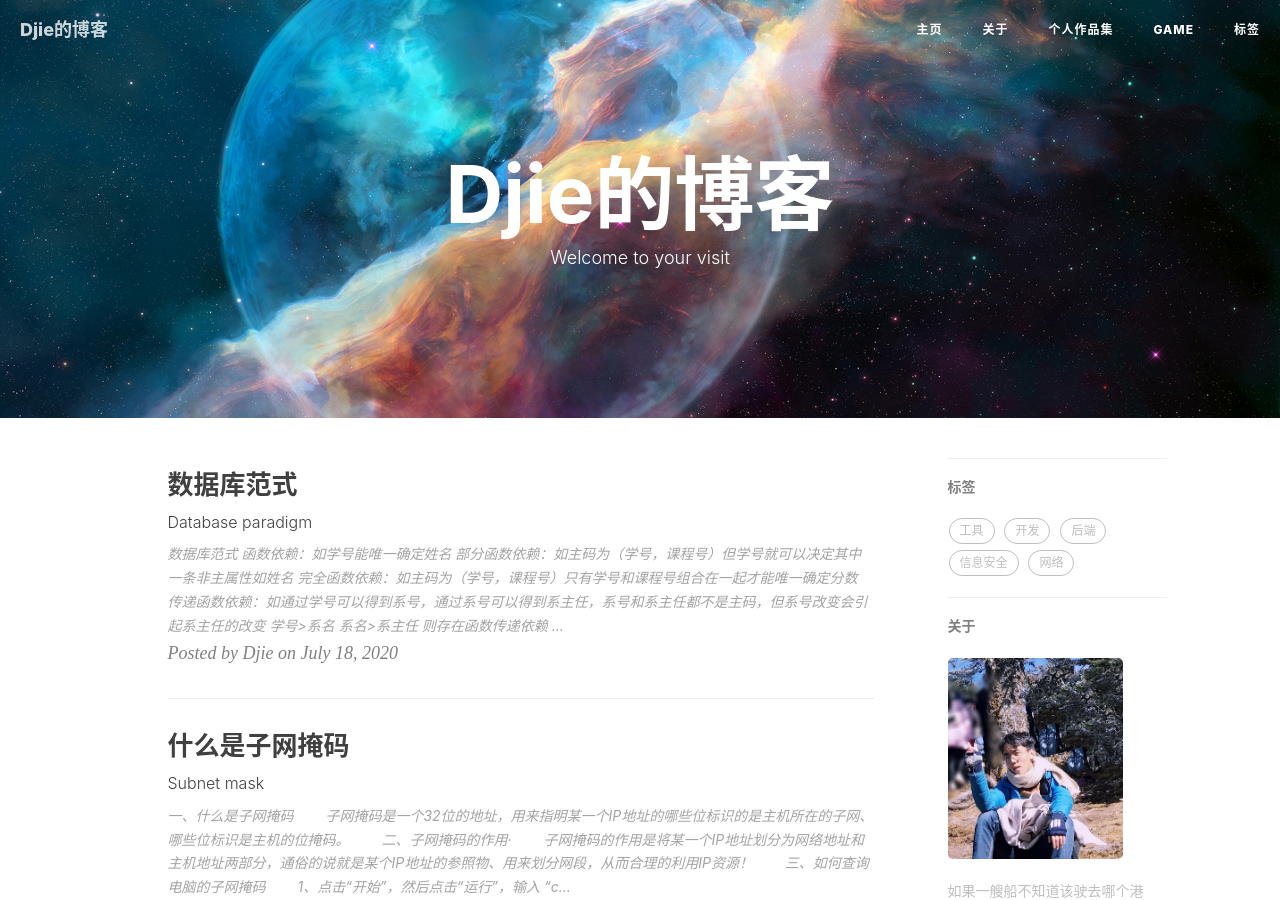
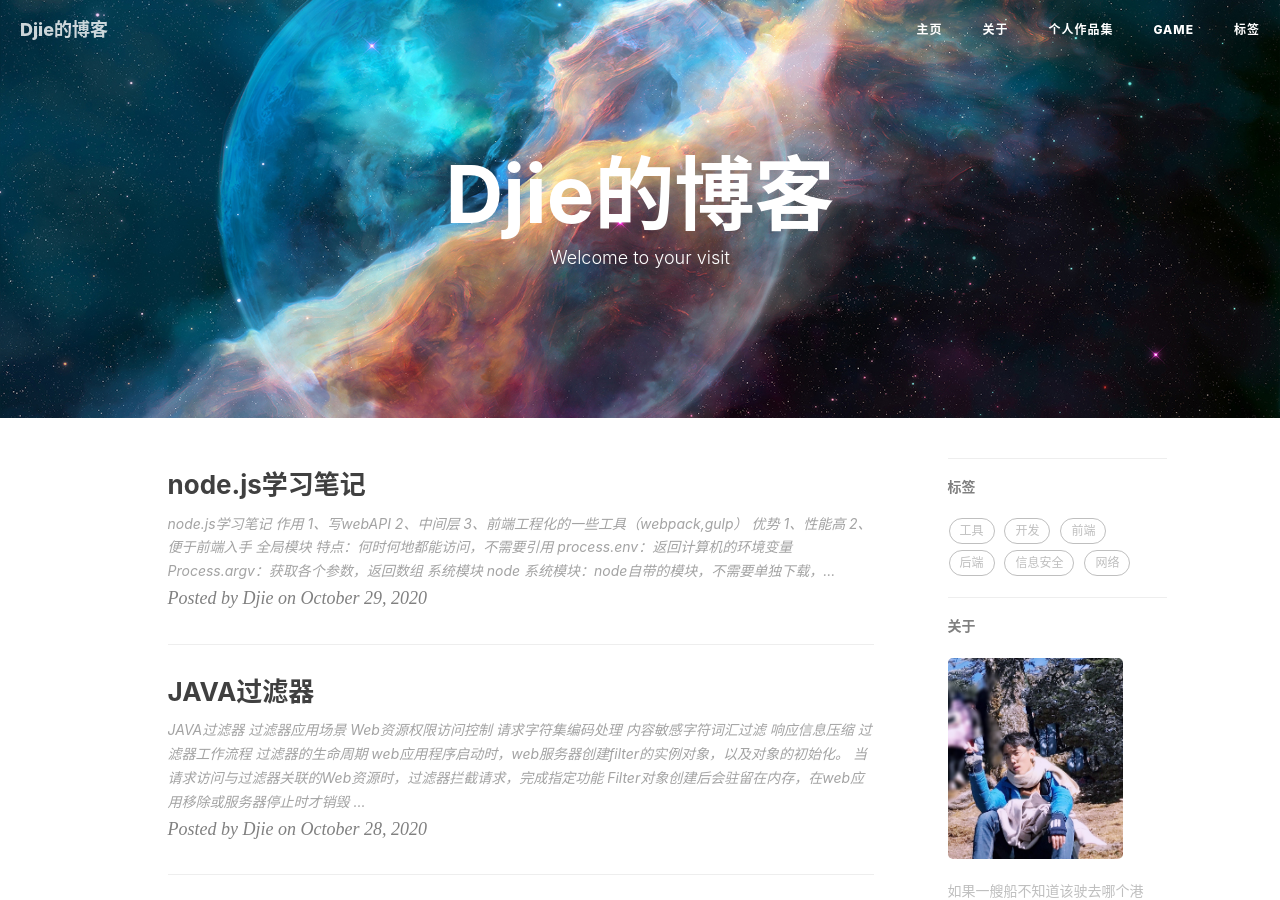
Before and after one commit to wsdjie/wsdjie.github.io, a Jekyll site: the page built from index.html, in a window 1280 px wide and 900 px high. Built offline with Jekyll 4.4.1, drawn with Linux system fonts in a browser that asks for light colours; nearby versions of some CDN libraries; the list of posts is cut into pages by our own code; comment, search, counter and statistics services are not loaded; some of the changed text lies outside the part shown.

Commit message:
新增了node.js笔记和java拦截器

````diff
--- a/_layouts/default.html
+++ b/_layouts/default.html
@@ -1,5 +1,5 @@
 <!DOCTYPE html>
-<html lang="en">
+<html lang="zh-CN">
 
 {% include head.html %}
 
--- /dev/null
+++ b/_posts/2020-10-28-JAVA_filter.md
@@ -0,0 +1,241 @@
+---
+layout:     post
+title:      "JAVA过滤器"
+subtitle:   ""
+date:      	2020-10-28-21:00:00
+author:     "Djie"
+header-img: "img/ES.jpg"
+tags:
+  - 后端
+  - 开发
+---
+
+## JAVA过滤器
+
+### 过滤器应用场景
+
+Web资源权限访问控制
+
+请求字符集编码处理
+
+内容敏感字符词汇过滤
+
+响应信息压缩
+
+### 过滤器工作流程
+
+<img src="/img/in-post/1603857853322.png">
+
+### 过滤器的生命周期
+
+web应用程序**启动**时，web服务器**创建**filter的实例对象，以及对象的**初始化**。
+
+当请求访问与过滤器**关联**的Web资源时，过滤器**拦截请求**，**完成指定功能**
+
+Filter对象创建后会**驻留在内存**，在web应用移除或服务器**停止**时才**销毁**
+
+过滤器的创建和销毁由**web服务器负责**
+
+### 过滤器的实现步骤
+
+1、编写java类实现Filter接口，并实现其doFilter方法
+
+2、在web.xml文件中对filter类进行注册，并设置所拦截的资源
+
+#### 过滤器链
+
+在一个web应用中，多个过滤器组合起来称为一个过滤器链
+
+过滤器的调用顺序取决于过滤器在web.xml文件中的注册顺序
+
+
+
+### 举个栗子
+
+**例**
+
+java页面:
+
+```java
+public class test implements Filter{
+
+	/**
+	 * 销毁方法，做清理操作
+	 */
+	@Override
+	public void destroy() {
+		// TODO Auto-generated method stub
+		System.out.println("拦截器销毁");
+
+	}
+
+	/**
+	 *  主要方法，完成过滤器功能
+	 *  FilterChain 过滤器链对象
+	 */
+	@Override
+	public void doFilter(ServletRequest requert, ServletResponse response, FilterChain chain)
+			throws IOException, ServletException {
+		System.out.println("拦截处理");
+		//方法内获取初始化蚕食
+		String systemName = config.getInitParameter("systemName");
+		//拦截完成后通知WEB服务器已完成，进行下一步操作或执行过滤器链的下一个过滤器若没有则执行请求，对请求资源进行处理
+		chain.doFilter(requert,response);
+	}
+
+	@Override
+	/**
+	 * 初始化方法
+	 */
+	public void init(FilterConfig config) throws ServletException {
+		// TODO Auto-generated method stub
+		System.out.println("拦截器初始化");
+		this.config = config;//获取初始化参数
+	}
+
+	private FilterConfig config;
+
+}
+```
+
+web.xml页面
+
+```xml
+	<filter>
+		<filter-name>characterEncodingFilter</filter-name><!-- 名称 -->
+		<filter-class>test</filter-class><!-- 所在类 -->
+
+		<init-param><!-- 初始化参数 -->
+			<param-name>systemName</param-name>
+			<param-value>key</param-value>
+		</init-param>
+	</filter>
+
+
+	<filter-mapping>
+		<filter-name>characterEncodingFilter</filter-name><!-- 映射的过滤器 -->
+		<url-pattern>/*</url-pattern><!-- 对所有的请求都做拦截处理 -->
+	</filter-mapping>
+```
+
+例2：解决中文乱码问题
+
+```java
+public class CharacterEncodingFilter implements Filter {
+
+	private FilterConfig config;
+
+	@Override
+	public void destroy() {
+
+	}
+
+	@Override
+	public void doFilter(ServletRequest request, ServletResponse response, FilterChain chain)
+			throws IOException, ServletException {
+
+		request.setCharacterEncoding(config.getInitParameter("charset"));// 根据过滤器配置字符集，设置请求字符集编码
+
+		// System.out.println("characterEncodingFilter 请求预处理");//测试过滤器（链）工作流程使用
+		chain.doFilter(request, response);
+		// System.out.println("characterEncodingFilter 响应后处理");//测试过滤器（链）工作流程使用
+
+	}
+
+	@Override
+	public void init(FilterConfig config) throws ServletException {
+		this.config = config;
+
+	}
+	}
+```
+
+xml
+
+```xml
+<!-- 字符集编码过滤器配置 -->
+	<filter>
+		<filter-name>characterEncodingFilter</filter-name><!-- 名称 -->
+		<filter-class>filter.CharacterEncodingFilter</filter-class><!-- 所在类 -->
+
+		<init-param><!-- 初始化参数 -->
+			<param-name>charset</param-name>
+			<param-value>UTF-8</param-value>
+		</init-param>
+	</filter>
+
+
+	<filter-mapping>
+		<filter-name>characterEncodingFilter</filter-name><!-- 映射的过滤器 -->
+		<url-pattern>/*</url-pattern><!-- 对所有的请求都做拦截处理 -->
+
+	</filter-mapping>
+```
+
+例3 登录安全控制过滤器
+
+java:
+
+```
+public class SessionFilter implements Filter {
+
+	@Override
+	public void destroy() {
+
+	}
+
+	@Override
+	public void doFilter(ServletRequest request, ServletResponse response, FilterChain chain)
+			throws IOException, ServletException {
+
+		HttpServletRequest hrequest = (HttpServletRequest) request;// 涉及到HTTP请求处理，转型处理
+		HttpServletResponse hresponse = (HttpServletResponse) response;// 涉及到HTTP请求处理，转型处理
+
+		String loginUser = (String) hrequest.getSession().getAttribute("loginUser");// 判断用户是否完成了登录操作，session中是否存储用户名
+
+		if (loginUser == null) {
+			hresponse.sendRedirect(hrequest.getContextPath() + "/index.jsp?flag=1");// 未登录，系统强制重定向至登录页面
+			return;
+		} else {
+			chain.doFilter(hrequest, hresponse);
+			return;
+		}
+
+	}
+
+	@Override
+	public void init(FilterConfig config) throws ServletException {
+
+	}
+
+}
+```
+
+xml:
+
+```xml
+<!-- 用户登录安全控制过滤器配置 -->
+	<filter>
+		<filter-name>sessionFilter</filter-name>
+		<filter-class>filter.SessionFilter</filter-class>
+	</filter>
+
+	<filter-mapping>
+		<filter-name>sessionFilter</filter-name>
+		<url-pattern>/message.jsp</url-pattern><!-- 对访问该页面的请求进行过滤 -->
+        <dispatcher>REQUEST</dispatcher>
+         <dispatcher>ERROR</dispatcher>
+	</filter-mapping>
+```
+
+### 过滤器配置
+
+ filter-mapping子元素dispatcher
+
+REQUEST--直接访问页面（默认）
+
+INCLUDE--通过include访问另外的页面
+
+FORWARD--通过forward访问
+
+ERROR--异常处理机制调用时
--- /dev/null
+++ b/_posts/2020-10-29-node_01.md
@@ -0,0 +1,250 @@
+---
+layout:     post
+title:      "node.js学习笔记"
+subtitle:   ""
+date:       2020-10-29-00:00:00
+author:     "Djie"
+header-img: "img/ES.jpg"
+tags:
+  - 前端
+  - 开发
+---
+
+
+> node.js学习笔记
+
+
+
+### 作用
+
+1、写webAPI
+
+2、中间层
+
+3、前端工程化的一些工具（webpack,gulp）
+
+### 优势
+
+1、性能高
+
+2、便于前端入手
+
+## 全局模块
+
+**特点：**何时何地都能访问，不需要引用
+
+process.env：返回计算机的环境变量
+
+Process.argv：获取各个参数，返回数组
+
+## 系统模块
+
+node 系统模块：node自带的模块，不需要单独下载，但是在使用时，需要require()导入，而全局模块不用require ，直接使用
+
+ 如：path 用于处理文件路径和目录路径的模块
+
+  fs 文件读写模块
+
+## 自定义模块
+
+### exports
+
+exports.a	单独导出a
+
+module.exports= 批量导出
+
+### require导入
+
+1.如果有路径，就去路径里面找
+
+2.如果没有就去node_modules里面找
+
+3.再去node的安装目录里面找
+
+## HTTP模块
+
+服务器对象http.createServer()
+
+```javascript
+let http = require('http')
+http.createServer((request,response)=>{
+  console.log('连接');
+  response.end('index');
+}).listen(8888)
+```
+
+```javascript
+let http = require('http')
+let fs = require('fs')
+
+http.createServer((request,response)=>{
+console.log(request.url);
+fs.readFile(`./${request.url}`,(err,data)=>{
+  if(err){
+    response.writeHead(404)
+    response.end('404 not fonund')
+  }else{
+    response.end(data)
+  }
+})
+}).listen(8888)
+```
+
+### GET
+
+数据放在url里传输
+
+容量<32k
+
+```javaScript
+let http = require('http')
+let url = require('url')
+http.createServer((req,res) => {
+  let {pathname,query} = url.parse(req.url,true)//加上true后自动转为JSON格式
+      console.log(pathname,query);
+      res.end(query.name)
+  }).listen(8888)
+```
+
+### POST
+
+数据放在body里分段传输
+
+容量<2G
+
+```javascript
+let http = require('http')
+let querystring = require('querystring')
+http.createServer((req,res)=>{
+  let result = []
+req.on('data',buffer=>{
+  console.log(buffer)
+  result.push(buffer)   //接收每段的数据
+})
+req.on('end',()=>{
+  let data = Buffer.concat(result).toString()//将分段数据拼接起来成一段完整的数据
+  console.log(querystring.parse(data))//转为JSON格式
+})
+res.end()
+}).listen(8888)
+```
+
+#### 登录API简易例子
+
+```javascript
+const http = require('http')    //导入http模块
+const url = require('url')  //导入url模块进行get请求的解析
+const querystring = require('querystring') //导入querystring进行post请求的解析
+const fs = require('fs')
+
+let user={
+    admin:123456    //模拟一个用户
+}
+
+http.createServer((req,res)=>{
+    let path,get,post;
+    if(req.method=='GET'){  //如果是get请求
+        let{pathname,query} = url.parse(req.url,true)
+        path =  pathname,
+        get = query
+        console.log("get")
+        complete()
+    }else if(req.method=='POST'){
+        console.log("post")
+        let arr =[]
+        path = req.url
+        req.on('data',buffer=>{
+            arr.push(buffer)
+        })
+        req.on('end',()=>{
+        post =  querystring.parse(Buffer.concat(arr).toString())
+        complete()
+        })
+    }
+
+    function complete(){
+        if(path=='/login'){
+            res.writeHead(200,{
+                "Content-Type":"text/plain;charset=utf-8"
+            })
+            let{username,password}=get
+            if(!user[username]){
+                res.end(JSON.stringify({
+                    err:1,
+                    msg:"用户名不存在"
+                }))
+            }else if(user[username]!=password){
+                res.end(JSON.stringify({
+                    err:1,
+                    msg:"密码错误"
+                }))
+            }else{
+                res.end(JSON.stringify({
+                    err:0,
+                    msg:"登录成功"
+                }))
+            }
+        }else if(path=='/reg'){
+            res.writeHead(200,{
+                "Content-Type":"text/plain;charset=utf-8"
+            })
+            let{username,password}=post
+            if(user[username]){
+                res.end(JSON.stringify({
+                    err:1,
+                    msg:"账户已存在"
+                })
+                )
+            }else{
+                res.end(JSON.stringify({
+                    err:0,
+                    msg:"注册成功"
+                })
+                )
+            }
+        }else{
+            fs.readFile(`www${path}`,(err,data)=>{
+                if(err){
+                    res.end('404')
+                }else{
+                    res.end(data)
+                }
+            })
+        }
+    }
+}).listen(8080)//监听8080端口
+```
+
+
+
+### 包运行器npx
+
+**特性一：**运行 `npx commandname` 会自动地在项目的 `node_modules` 文件夹中找到命令的正确引用，而无需知道确切的路径，也不需要在全局和用户路径中安装软件包。
+
+**特性二：**无需先安装命令即可运行命令。
+
+## Promise
+
+Promise 是一种处理异步代码的方式。
+
+当 promise 被调用后，它会以**处理中状态**开始。 这意味着调用的函数会继续执行，而 promise 仍处于处理中直到解决为止，从而为调用的函数提供所请求的任何数据。
+
+被创建的 promise 最终会以**被解决状态**或**被拒绝状态**结束，并在完成时调用相应的回调函数（传给 `then` 和 `catch`）。
+
+### 创建 promise
+
+可以使用 `new Promise()` 对其进行初始化
+
+```javascript
+let done = true
+
+const isItDoneYet = new Promise((resolve, reject) => {
+  if (done) {
+    const workDone = '这是创建的东西'
+    resolve(workDone)
+  } else {
+    const why = '仍然在处理其他事情'
+    reject(why)
+  }
+})
+```
````
Also changed, not shown: img/in-post/1603857853322.png (added).
